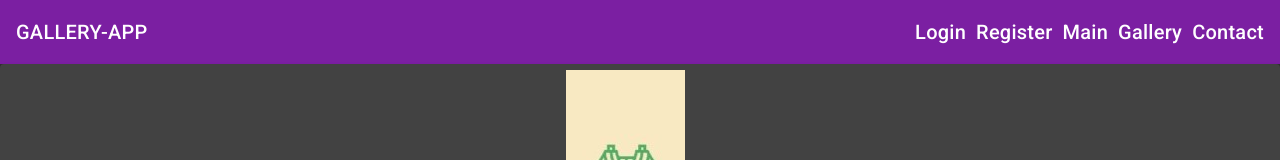
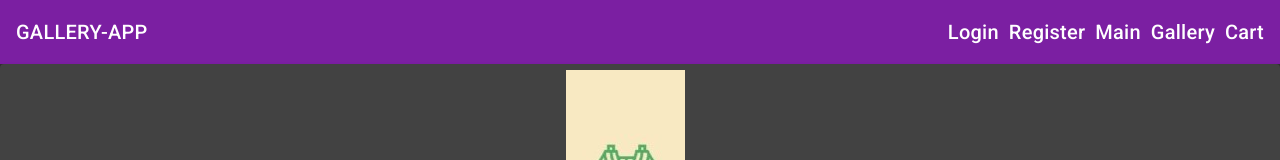
Before and after one commit to Nana-Wolf/Webker, an Angular app: page /main in a window 1280 px wide. Shown: the top 160 px of the page. Built offline with nearby package versions, Linux system fonts and the light colour scheme.

Commit message:
cart javitas

```diff
--- a/src/app/app.component.html
+++ b/src/app/app.component.html
@@ -17,7 +17,7 @@
           <li><a routerLink="/signup">Register</a></li>
           <li><a routerLink="/main">Main</a></li>
           <li><a routerLink="/browse">Gallery</a></li>
-          <li><a routerLink="/contact">Contact</a></li>
+          <li><a routerLink="/cart">Cart</a></li>
         </ul>
       </div>
     </mat-toolbar>
--- a/src/app/shared/menu/menu.component.html
+++ b/src/app/shared/menu/menu.component.html
@@ -15,8 +15,8 @@
         <mat-icon>collections</mat-icon>
         <span>Gallery</span>
     </a>
-    <a mat-list-item routerLink="/contact" (click)="close()">
-        <mat-icon>info</mat-icon>
-        <span>Contact</span>
+    <a mat-list-item routerLink="/cart" (click)="close()">
+        <mat-icon>shoppingBasket</mat-icon>
+        <span>Cart</span>
     </a>
 </mat-nav-list>
```
